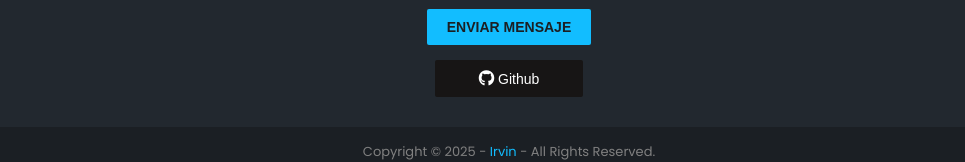
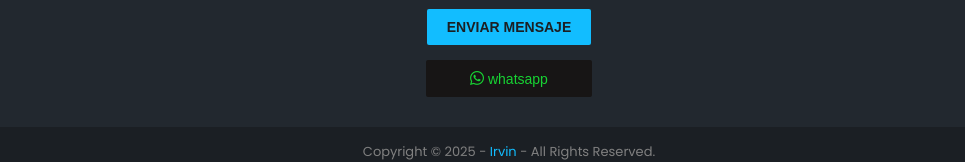
Before and after one commit to ilcollazosc/PortafolioF-Irvin-Collazos, a plain HTML site: page index.html in a window 1280 px wide. Shown: the part 1787-1949 px from the top of the page, without its empty margins (131-1096 px from the left). Drawn offline with Linux system fonts and the light colour scheme.

Commit message:
ModificacionWSP

```diff
--- a/assets/css/style.css
+++ b/assets/css/style.css
@@ -336,7 +336,7 @@ textarea:focus {
 
 .contact__github button > a {
   text-decoration: none;
-  color: #fff;
+  color: #17d333;
 }
 
 .contact__github button > a > i {
--- a/index.html
+++ b/index.html
@@ -200,8 +200,8 @@
             </form>
             <div class="contact__github">
                 <button class="btn">
-                    <a href="https://github.com/ilcollazosc" target="_blank">
-                        <i class="fa-brands fa-github"></i> Github
+                    <a href="https://api.whatsapp.com/send/?phone=51975140305&text=Hola+deseo+informaci%C3%B3n+sobre+las+asesor%C3%ADas&type=phone_number&app_absent=0" target="_blank">
+                        <i class="fa-brands fa-whatsapp"></i> whatsapp
                     </a>
                 </button>
             </div>
```
